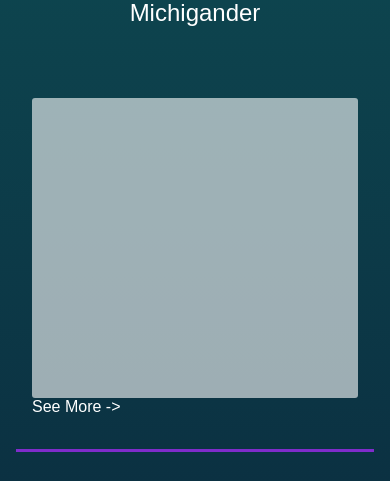
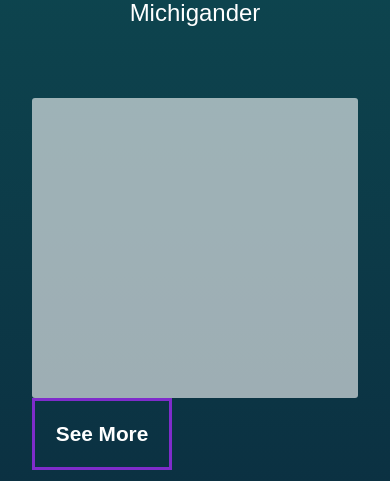
Before and after one commit to mblaul/portfolio-website, a Gatsby site: page / in a window 390 px wide. Shown: the part 363-844 px from the top of the page. Built offline with nearby package versions, Linux system fonts and the light colour scheme; Gatsby itself is replaced by a stand-in of ours; a web font is replaced by a local one.

Commit message:
Adding a button style and working on breakpoints for responsive design

```diff
--- a/src/components/GlobalStyles.js
+++ b/src/components/GlobalStyles.js
@@ -10,6 +10,12 @@
   box-sizing: border-box;
   background-color: ${(props) => props.theme.color.grey.dark};
   color: white;
+  *::selection {
+    background: ${(props) => props.theme.color.electricPink}; /* WebKit/Blink Browsers */
+  }
+  *::-moz-selection {
+    background: ${(props) => props.theme.color.electricPink}; /* Gecko Browsers */
+  }
 `;
 
 const GlobalStyles = ({ children }) => {
--- a/src/components/ShortInfo.js
+++ b/src/components/ShortInfo.js
@@ -1,6 +1,8 @@
 import React, { Component } from 'react';
 import PropTypes from 'prop-types';
 import styled from 'styled-components';
+
+import Button from './common/Button';
 
 const ShortInfoStyles = styled.div`
   color: white;
@@ -43,7 +45,7 @@
     const { setSidedrawerOpen } = this.props;
 
     setSidedrawerOpen({
-      type: 'changeSidedrawer',
+      type: 'toggleSidedrawer',
     });
   };
   render() {
@@ -56,7 +58,7 @@
           Web Developer, Cat Fanatic, Michigander
         </div>
         <ActionShotStyles />
-        <span onClick={this.handleOpenButtonClick}>See More -></span>
+        <Button onClick={this.handleOpenButtonClick}>See More</Button>
       </ShortInfoStyles>
     );
   }
--- /dev/null
+++ b/src/components/common/Button.js
@@ -0,0 +1,45 @@
+import React from 'react';
+import PropTypes from 'prop-types';
+import styled from 'styled-components';
+
+import { theme } from '../config/theme';
+
+const Button = (props) => {
+  const { borderColor, children, classNames, onClick, text } = props;
+
+  const ButtonStyles = styled.button`
+    background-color: transparent;
+    padding: 1em;
+    color: white;
+    border: 3px solid ${borderColor};
+    cursor: pointer;
+    font: 900 1.3em Muli, sans-serif;
+    &:hover {
+      background-color: ${borderColor};
+    }
+  `;
+
+  return (
+    <ButtonStyles className={classNames} onClick={onClick}>
+      {text || children}
+    </ButtonStyles>
+  );
+};
+
+Button.propTypes = {
+  //String classNames for the button
+  classNames: PropTypes.string,
+
+  //Function to execute when button is clicked
+  onClick: PropTypes.func,
+
+  //String for the button's text
+  text: PropTypes.string,
+};
+
+Button.defaultProps = {
+  borderColor: theme.color.main,
+  onClick: () => {},
+};
+
+export default Button;
--- /dev/null
+++ b/src/components/config/constants.js
@@ -0,0 +1,10 @@
+export const mediaQueryBreakpoints = {
+  xs: `576px`,
+  sm: `768px`,
+  med: `992px`,
+  lrg: `1200px`,
+};
+
+export const constants = {
+  mediaQueryBreakpoints,
+};
--- a/src/components/layout.js
+++ b/src/components/layout.js
@@ -24,13 +24,21 @@
 import './css/normalize.css';
 import { theme } from './config/theme';
 
+import { mediaQueryBreakpoints } from './config/constants';
+
 const LayoutStyles = styled.div`
   max-width: 100vw;
   max-height: 100vh;
-  display: flex;
-  flex-direction: row;
-  flex-wrap: nowrap;
   overflow-x: hidden;
+
+  @media (min-width: ${mediaQueryBreakpoints.sm}) {
+    display: block;
+  }
+  @media (min-width: ${mediaQueryBreakpoints.med}) {
+    display: flex;
+    flex-direction: row;
+    flex-wrap: nowrap;
+  }
 `;
 
 const Layout = ({ children }) => {
--- a/src/components/layout/Main.js
+++ b/src/components/layout/Main.js
@@ -7,7 +7,7 @@
   height: 100vh;
   flex: 1 0 0vw;
   opacity: 1;
-  transition: all ease 3s;
+  transition: all ease 2s;
   &.hidden {
     opacity: 0;
   }
--- a/src/components/layout/Sidebar.js
+++ b/src/components/layout/Sidebar.js
@@ -2,6 +2,8 @@
 import styled from 'styled-components';
 
 import { StateContext } from '../state';
+
+import { mediaQueryBreakpoints } from '../config/constants';
 
 import ShortInfo from '../ShortInfo';
 
--- a/src/components/reducers/index.js
+++ b/src/components/reducers/index.js
@@ -1,6 +1,6 @@
 export const reducer = (state, action) => {
   switch (action.type) {
-    case 'changeSidedrawer':
+    case 'toggleSidedrawer':
       return {
         ...state,
         sidedrawerOpen: !state.sidedrawerOpen,
```
